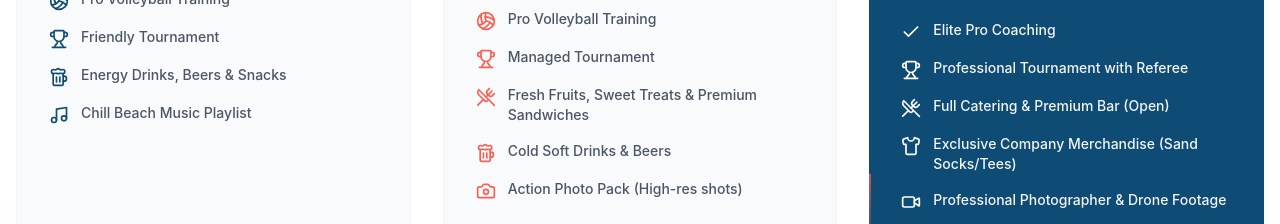
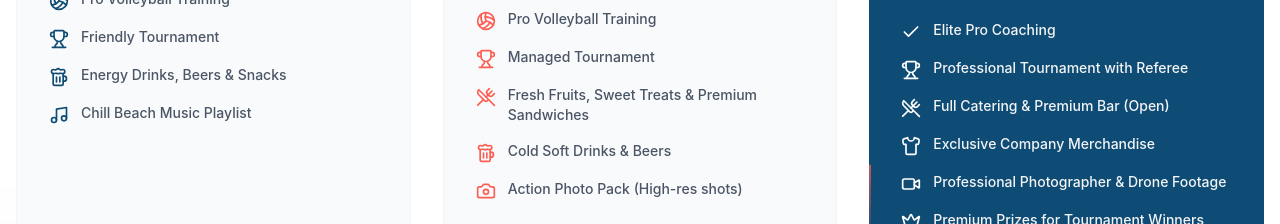
Before and after one commit to Benzeltzer/Sideout, a React (Vite) app: page / in a window 1280 px wide. Shown: the part 4460-4684 px from the top of the page. Built offline with nearby package versions, Linux system fonts and the light colour scheme.

Commit message:
Remove specific merchandise details from Pricing

```diff
--- a/src/components/Pricing.jsx
+++ b/src/components/Pricing.jsx
@@ -41,7 +41,7 @@ const packages = [
             { icon: <Check className="w-5 h-5 text-white" />, text: "Elite Pro Coaching" },
             { icon: <Trophy className="w-5 h-5 text-white" />, text: "Professional Tournament with Referee" },
             { icon: <UtensilsCrossed className="w-5 h-5 text-white" />, text: "Full Catering & Premium Bar (Open)" },
-            { icon: <Shirt className="w-5 h-5 text-white" />, text: "Exclusive Company Merchandise (Sand Socks/Tees)" },
+            { icon: <Shirt className="w-5 h-5 text-white" />, text: "Exclusive Company Merchandise" },
             { icon: <Video className="w-5 h-5 text-white" />, text: "Professional Photographer & Drone Footage" },
             { icon: <Crown className="w-5 h-5 text-white" />, text: "Premium Prizes for Tournament Winners" },
         ],
```
